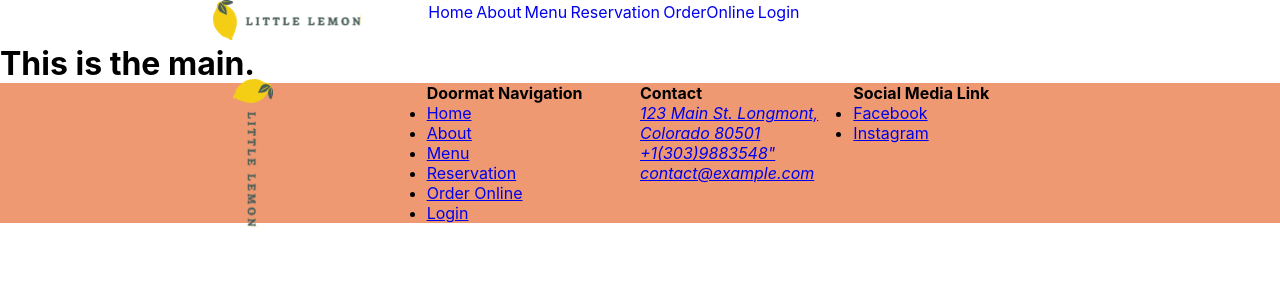
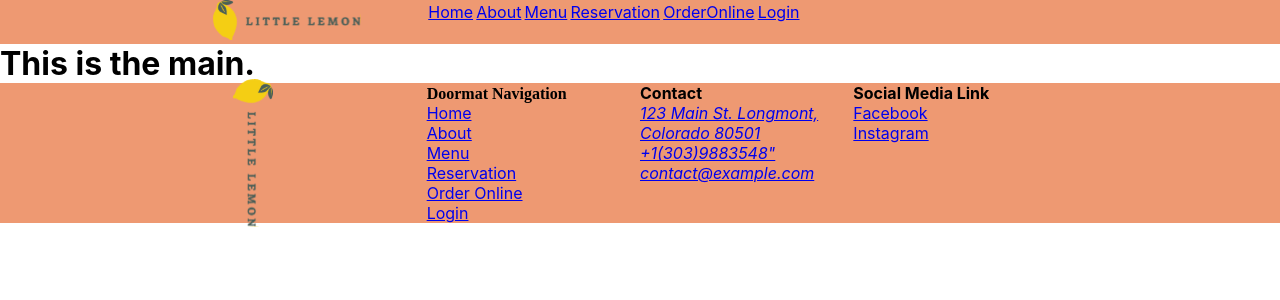
Before and after one commit to sangsongthong-hexterika/capstone-project-little-lemon, a React (Create React App) app: page / in a window 1280 px wide. Shown: the top 300 px of the page. Built offline with nearby package versions, Linux system fonts and the light colour scheme.

Commit message:
Add animation to hover over links and links visited

```diff
--- a/src/App.css
+++ b/src/App.css
@@ -2,6 +2,7 @@
   display: grid;
   grid-template-columns: repeat(12, 1fr);
   grid-template-rows: (1, 1fr);
+  background-color: #EE9972;
 }
 
 .header-container header {
@@ -13,6 +14,14 @@
 }
 .footer-container {
   grid-column: 3 / 11;
+}
+
+a:hover {
+  color: aquamarine;
+}
+
+a:visited {
+  color: white;
 }
 
 /* Keep this from the default generated by create-react-app as references for future animation */
--- a/src/Footer.css
+++ b/src/Footer.css
@@ -15,6 +15,14 @@
   grid-column: 5 / 7;
 }
 
+#doormat-nav ul li {
+  list-style: none;
+}
+
+#doormat-nav strong {
+  font-family: karla;
+}
+
 #footer-contact {
   grid-column: 7 / 9;
 }
@@ -22,3 +30,7 @@
 #footer-social {
   grid-column: 9 / 11;
 }
+
+#footer-social ul li {
+  list-style: none;
+}
--- a/src/Nav.css
+++ b/src/Nav.css
@@ -1,5 +1,21 @@
+/*
+.header-container {
+  grid-template-columns: repeat(12, 1fr);
+  background-color: #EE9972;
+  grid-auto-flow: column;
+}
+
+.header-container ul li {
+  grid-column: 5 / 11;
+  list-style: none;
+  grid-auto-flow: column;
+}
+*/
+
 nav {
   display: flex;
+  background-color: #EE9972;
+  width: 100%;
 }
 nav ul {
   display: flex;
@@ -15,6 +31,6 @@ nav ul li {
 }
 
 nav ul li a {
-  text-decoration: none;
   justify-content: space-evenly;
+  column-gap: 1rem;
 }
--- a/src/Nav.js
+++ b/src/Nav.js
@@ -5,12 +5,12 @@ function Nav() {
     return (
       <nav>
         <ul>
-          <li><a href="#/home">Home</a></li>
-          <li><a href="#/about">About</a></li>
-          <li><a href="#/menu">Menu</a></li>
-          <li><a href="#/reservation">Reservation</a></li>
-          <li><a href="#/orderonline">OrderOnline</a></li>
-          <li><a href="#/login">Login</a></li>
+          <li><a className='nav-item' href="#/home">Home</a></li>
+          <li><a className='nav-item' href="#/about">About</a></li>
+          <li><a className='nav-item' href="#/menu">Menu</a></li>
+          <li><a className='nav-item' href="#/reservation">Reservation</a></li>
+          <li><a className='nav-item' href="#/orderonline">OrderOnline</a></li>
+          <li><a className='nav-item' href="#/login">Login</a></li>
         </ul>
       </nav>
     );
```
Also changed, not shown: src/Footer.js (+1 -1 lines).
